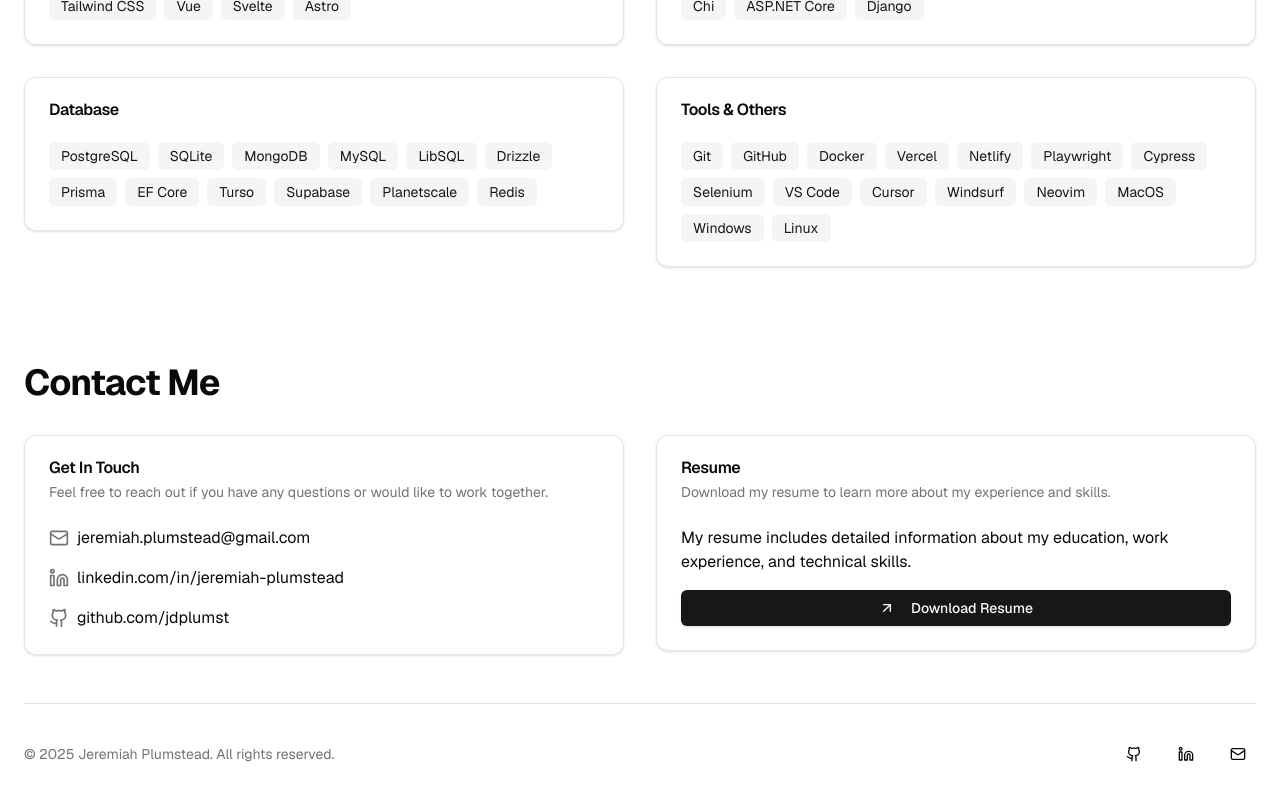
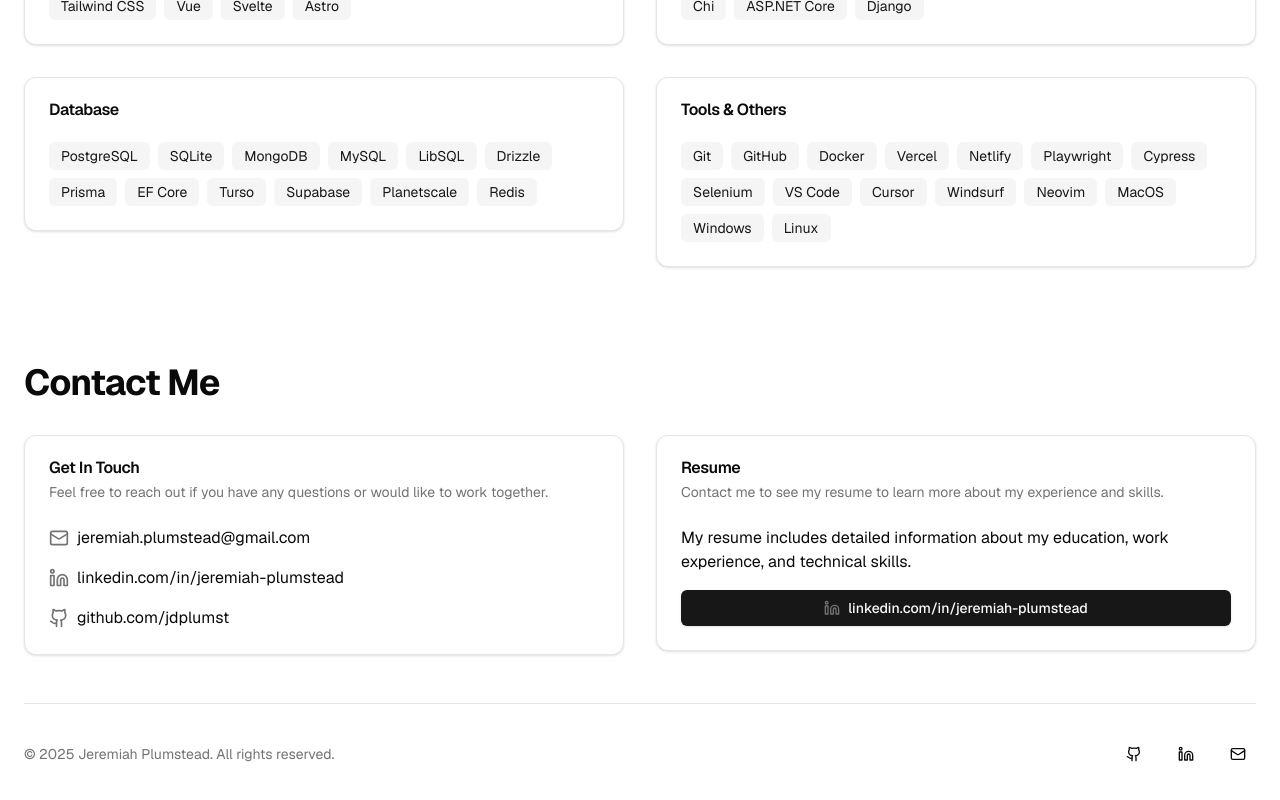
Before and after one commit to jdplumst/portfolio, a Next.js app: page / in a window 1280 px wide. Shown: the part 2852-3652 px from the top of the page. Built offline with nearby package versions, Linux system fonts and the light colour scheme.

Commit message:
Change resume download button to linkedin link

```diff
--- a/src/app/page.tsx
+++ b/src/app/page.tsx
@@ -316,8 +316,8 @@
                 <CardHeader>
                   <CardTitle>Resume</CardTitle>
                   <CardDescription>
-                    Download my resume to learn more about my experience and
-                    skills.
+                    Contact me to see my resume to learn more about my
+                    experience and skills.
                   </CardDescription>
                 </CardHeader>
                 <CardContent>
@@ -326,8 +326,15 @@
                     work experience, and technical skills.
                   </p>
                   <Button className="w-full">
-                    <ArrowUpRight className="mr-2 h-4 w-4" />
-                    Download Resume
+                    <Linkedin className="h-5 w-5 text-muted-foreground" />
+                    <Link
+                      href="https://www.linkedin.com/in/jeremiah-plumstead/"
+                      target="_blank"
+                      rel="noopener noreferrer"
+                      className="transition-colors hover:text-primary"
+                    >
+                      linkedin.com/in/jeremiah-plumstead
+                    </Link>
                   </Button>
                 </CardContent>
               </Card>
```
